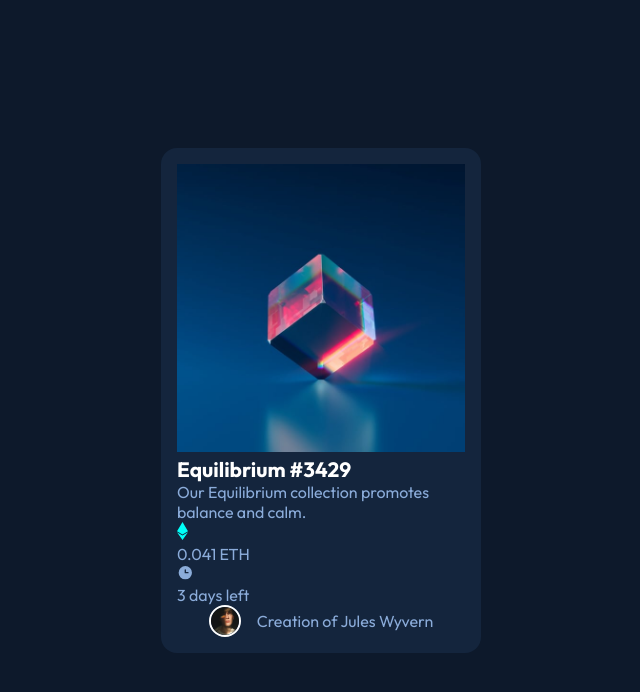
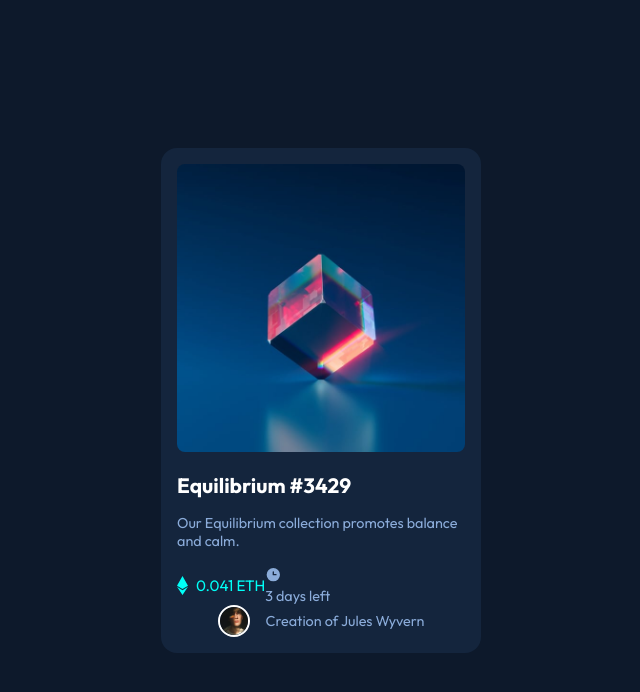
Before and after one commit to TheTreeveloper/NFT-preview-card-component, a React (Vite) app in the folder react-app/: page / in a window 1280 px wide. Shown: the top 692 px of the page, without its empty margins (319-959 px from the left). Built offline with nearby package versions, Linux system fonts and the light colour scheme.

Commit message:
Updated styling sheet

```diff
--- a/react-app/src/index.css
+++ b/react-app/src/index.css
@@ -39,9 +39,19 @@ body {
 /* Hero-Image */
 .hero-image img{
   width: 100%;
+  border-radius: 0.5rem;
 }
 
 /* Content */
+.content-container {
+  display: flex;
+  flex-direction: column;
+  align-items: flex-start;
+  justify-content: center;
+  padding-top: 1rem;
+  gap: 1rem;
+}
+
 h1 {
   color: var(--White);
   font-size: 1.3rem;
@@ -49,8 +59,25 @@ h1 {
 
 p {
   color: var(--Soft-blue);
-  font-size: 1rem;
+  font-size: 0.9rem;
   font-weight: 400;
+}
+
+.content-info {
+  display: flex;
+  justify-content: space-between;
+  align-items: center;
+
+}
+
+.eth-info {
+  display: flex;
+  gap: 0.5rem;
+}
+
+.eth {
+  color: var(--Cyan);
+  font-size: 0.95rem;
 }
 
 
```
